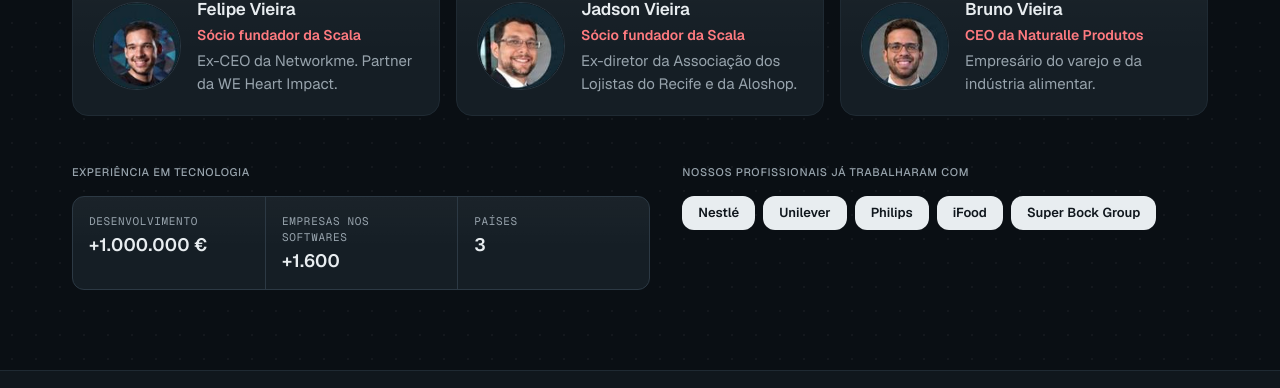
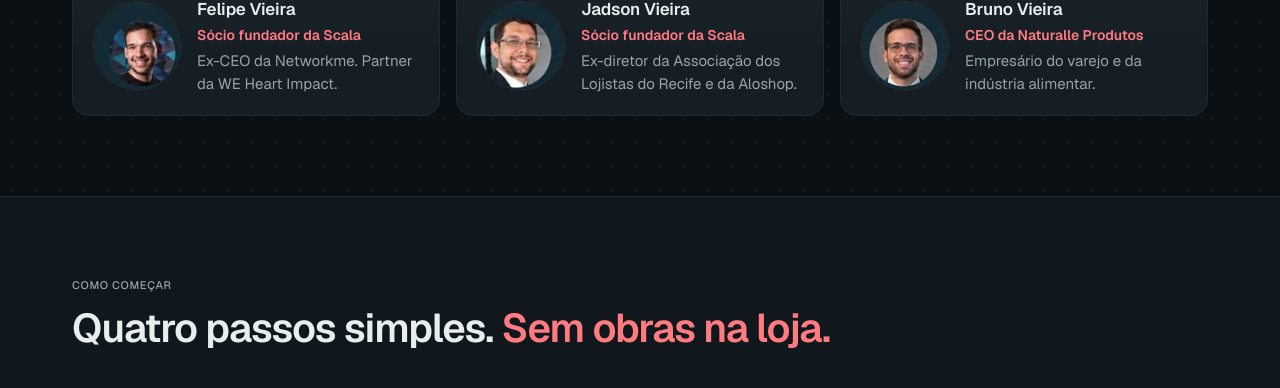
Before and after one commit to elvas-ai-dev/elvas-site, a plain HTML site: page index.html in a window 1280 px wide. Shown: the part 8869-9257 px from the top of the page. Drawn offline with nearby package versions, Linux system fonts and the light colour scheme.

Commit message:
Quem somos: remove experiência, stats e marcas
Mantém só os três cards dos fundadores; CSS .s-creds órfão removido e ?v= bumpado.

```diff
--- a/css/site.css
+++ b/css/site.css
@@ -277,24 +277,6 @@ main section > .wrap + .wrap { margin-top: var(--space-12); }
 .s-founder__body .t-h3 { margin: 0; }
 .s-founder__role { margin: 0; font-size: 14px; line-height: 20px; font-weight: 600; color: var(--brand-text); }
 .s-founder__body .t-body { margin: 0; }
-.s-creds { display: grid; grid-template-columns: 1.1fr 1fr; gap: var(--space-8); align-items: start; }
-.s-creds__block { display: flex; flex-direction: column; gap: var(--space-4); min-width: 0; }
-.s-creds__block .ev-section__title { margin-bottom: 0 !important; }
-.s-creds__stats {
-  display: grid; grid-template-columns: repeat(3, minmax(0, 1fr));
-  background: var(--surface-container); border: 1px solid var(--border-control); border-radius: var(--radius-md);
-  background-image: linear-gradient(var(--surface-sheen), transparent 55%);
-}
-.s-creds__stats > div { padding: var(--space-4); border-left: 1px solid var(--border-control); }
-.s-creds__stats > div:first-child { border-left: 0; }
-.s-creds__stats dt { font-family: var(--font-mono); font-size: 11px; line-height: 16px; letter-spacing: .06em; text-transform: uppercase; color: var(--ink-muted); }
-.s-creds__stats dd { margin: var(--space-1) 0 0; font-size: 18px; line-height: 24px; font-weight: 600; }
-.s-creds__logos { display: flex; flex-wrap: wrap; gap: var(--space-2); }
-.s-creds__logos li {
-  display: inline-flex; align-items: center; padding: var(--space-2) var(--space-4);
-  border-radius: var(--radius-md); background: var(--inverse-surface); color: var(--inverse-ink);
-  font-size: 13px; line-height: 18px; font-weight: 600;
-}
 
 /* ---------- Como começar ---------- */
 #como-comecar .t-statement.s-center { margin-top: var(--space-12) !important; }
@@ -318,7 +300,6 @@ main section > .wrap + .wrap { margin-top: var(--space-12); }
   .s-feats { grid-template-columns: repeat(2, minmax(0, 1fr)); }
   .s-calc__out { grid-template-columns: repeat(2, minmax(0, 1fr)); }
   .s-founders { grid-template-columns: 1fr; }
-  .s-creds { grid-template-columns: 1fr; gap: var(--space-6); }
 }
 
 /* ---------- Tablet ---------- */
@@ -351,9 +332,6 @@ main section > .wrap + .wrap { margin-top: var(--space-12); }
   .s-money__arrow .ev-icon { transform: rotate(90deg); }
   .s-founder { padding: var(--space-4); gap: var(--space-3); }
   .s-founder__photo { width: 72px; height: 72px; }
-  .s-creds__stats { grid-template-columns: 1fr; }
-  .s-creds__stats > div { border-left: 0; border-top: 1px solid var(--border-control); }
-  .s-creds__stats > div:first-child { border-top: 0; }
 }
 
 /* ---------- Celular ---------- */
--- a/index.html
+++ b/index.html
@@ -12,8 +12,8 @@
   <meta property="og:image" content="https://elvas-ai.com/assets/ELVAS_logo.jpg">
   <meta property="og:url" content="https://elvas-ai.com/">
   <link rel="icon" href="/ui/logos/elvas-simbolo.svg" type="image/svg+xml">
-  <link rel="stylesheet" href="/ui/index.css?v=20261124-03">
-  <link rel="stylesheet" href="/css/site.css?v=20261124-03">
+  <link rel="stylesheet" href="/ui/index.css?v=20261124-04">
+  <link rel="stylesheet" href="/css/site.css?v=20261124-04">
 </head>
 <body class="ev">
 <div class="site-shell">
@@ -448,26 +448,6 @@
             </div>
           </li>
         </ul>
-        <div class="s-creds">
-          <div class="s-creds__block">
-            <h3 class="ev-section__title">Experiência em tecnologia</h3>
-            <dl class="s-creds__stats">
-              <div><dt>Desenvolvimento</dt><dd>+1.000.000 €</dd></div>
-              <div><dt>Empresas nos softwares</dt><dd>+1.600</dd></div>
-              <div><dt>Países</dt><dd>3</dd></div>
-            </dl>
-          </div>
-          <div class="s-creds__block">
-            <h3 class="ev-section__title">Nossos profissionais já trabalharam com</h3>
-            <ul class="s-creds__logos">
-              <li>Nestlé</li>
-              <li>Unilever</li>
-              <li>Philips</li>
-              <li>iFood</li>
-              <li>Super Bock Group</li>
-            </ul>
-          </div>
-        </div>
       </div>
     </section>
 
```
Also changed, not shown: 1 other file.
